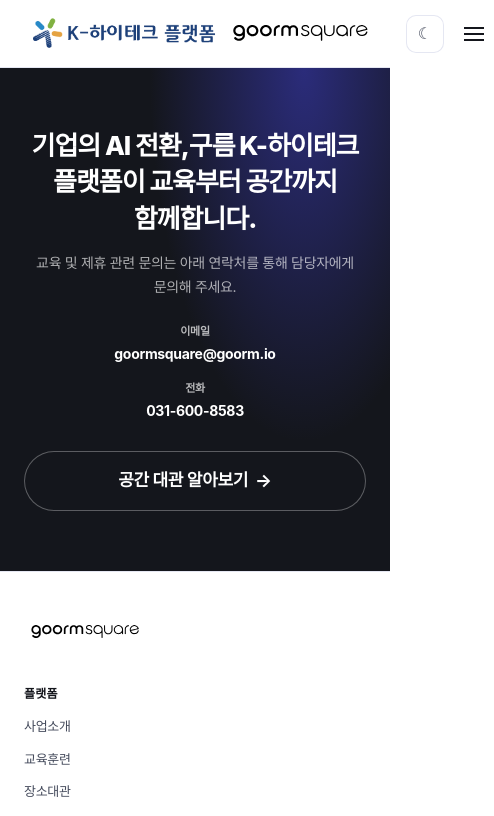
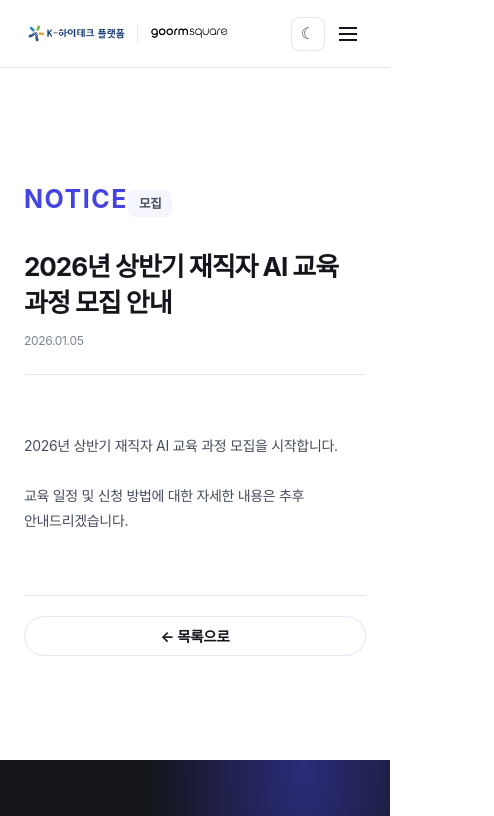
Before and after one commit to gain-0525/KHP_landingPage, a React (Vite) app: page /community/notice/1 in a window 390 px wide. Shown: the top 816 px of the page, 494 px wide, since content can reach past the window. Built offline with nearby package versions, Linux system fonts and the light colour scheme; a web font is replaced by a local one.

Commit message:
[Fix] #19 공지사항 수정

```diff
--- a/src/App.tsx
+++ b/src/App.tsx
@@ -12,6 +12,7 @@
 import "./components/common/ScrollToTop";
 import ScrollToTop from "./components/common/ScrollToTop";
 import CommunityPage from "./pages/CommunityPage";
+import NoticeDetailPage from './pages/NoticeDetailPage';
 
 function App() {
   return (
@@ -27,6 +28,10 @@
           <Route path="/space" element={<SpacePage />} />
           <Route path="/contact" element={<ContactPage />} />
           <Route path="/community" element={<CommunityPage />} />
+          <Route
+            path="/community/notice/:id"
+            element={<NoticeDetailPage />}
+          />
         </Routes>
       </main>
 
--- a/src/components/layout/Header.css
+++ b/src/components/layout/Header.css
@@ -6,7 +6,9 @@
   position: sticky;
   top: 0;
   z-index: 100;
+
   height: var(--header-h);
+
   background: rgba(255, 255, 255, 0.9);
   backdrop-filter: blur(14px);
   border-bottom: 1px solid var(--line);
@@ -14,11 +16,14 @@
 
 .hdr__in {
   height: 100%;
+
   display: flex;
   align-items: center;
   justify-content: space-between;
+
   gap: 32px;
 }
+
 
 /* =========================
    Logo
@@ -28,6 +33,7 @@
   display: flex;
   align-items: center;
   flex-shrink: 0;
+
   height: 100%;
 }
 
@@ -39,70 +45,38 @@
 
 .khp__icon {
   display: block;
-  width: 200px !important;
+
+  width: 200px;
   height: auto;
+
+  object-fit: contain;
 }
 
 .lockup__bar {
   width: 1px;
   height: 26px;
+
   margin: 0 16px;
+
   flex-shrink: 0;
+
   background: var(--line);
 }
 
 .lockup__logo {
   display: block;
-  width: 130px;
+
+  width: 150px;
   height: auto;
+
   object-fit: contain;
 }
 
-.lockup__khp {
-  margin-left: 8px;
-  font-size: 15px;
-  line-height: 1.1;
-  font-weight: 800;
-  letter-spacing: 0.02em;
-  color: var(--ink);
+/* 구름 로고 다크모드 */
+html[data-theme="dark"] .lockup__logo {
+  filter: invert(1);
 }
 
-.lockup__bar {
-  width: 1px;
-  height: 22px;
-  margin: 0 12px;
-  background: var(--line);
-}
-
-.wordmark {
-  font-size: 19px;
-  font-weight: 800;
-  letter-spacing: -0.05em;
-}
-
-.wordmark i {
-  font-style: normal;
-  font-weight: 400;
-}
-
-.gnb__link {
-  display: flex;
-  align-items: center;
-  gap: 6px;
-}
-
-.gnb__arrow {
-  width: 12px;
-  height: 12px;
-  flex-shrink: 0;
-
-  transition: transform 0.2s var(--ease);
-}
-
-/* 해당 메뉴가 열려 있을 때 화살표 위로 */
-.gnb__it:hover .gnb__arrow {
-  transform: rotate(180deg);
-}
 
 /* =========================
    Desktop Navigation
@@ -110,21 +84,33 @@
 
 .gnb {
   height: 100%;
+
   display: flex;
   align-items: stretch;
   justify-content: center;
+
   gap: 6px;
 }
 
 .gnb__it {
   position: relative;
+
   height: 100%;
+
   display: flex;
   align-items: center;
 }
 
+.gnb__link {
+  display: flex;
+  align-items: center;
+
+  gap: 6px;
+}
+
 .gnb__it > a {
   height: 100%;
+
   padding: 0 18px;
 
   display: flex;
@@ -132,6 +118,7 @@
 
   font-size: 15px;
   font-weight: 700;
+
   color: var(--ink-2);
 
   transition: color 0.18s var(--ease);
@@ -142,21 +129,46 @@
   color: var(--blue);
 }
 
-/* Dropdown */
+
+/* =========================
+   Navigation Arrow
+========================= */
+
+.gnb__arrow {
+  width: 12px;
+  height: 12px;
+
+  flex-shrink: 0;
+
+  transition: transform 0.2s var(--ease);
+}
+
+.gnb__it:hover .gnb__arrow {
+  transform: rotate(180deg);
+}
+
+
+/* =========================
+   Dropdown
+========================= */
 
 .gnb__sub {
   position: absolute;
+
   top: calc(100% - 2px);
   left: 50%;
 
   min-width: 180px;
+
   padding: 10px;
 
   background: var(--paper);
+
   border: 1px solid var(--line);
   border-radius: 14px;
 
-  box-shadow: 0 18px 40px -18px rgba(20, 22, 28, 0.25);
+  box-shadow:
+    0 18px 40px -18px rgba(20, 22, 28, 0.25);
 
   opacity: 0;
   visibility: hidden;
@@ -173,6 +185,7 @@
 .gnb__it:focus-within .gnb__sub {
   opacity: 1;
   visibility: visible;
+
   transform: translate(-50%, 0);
 }
 
@@ -180,10 +193,12 @@
   display: block;
 
   padding: 10px 12px;
+
   border-radius: 8px;
 
   font-size: 14px;
   font-weight: 600;
+
   color: var(--ink-2);
 
   white-space: nowrap;
@@ -193,16 +208,25 @@
   color: var(--blue);
   background: var(--mist);
 }
+
+
 /* =========================
-   Header right
+   Header Right
 ========================= */
 
 .hdr__side {
   display: flex;
   align-items: center;
+
   gap: 10px;
+
   flex-shrink: 0;
 }
+
+
+/* =========================
+   Theme Button
+========================= */
 
 .themebtn {
   width: 38px;
@@ -211,10 +235,14 @@
   display: grid;
   place-items: center;
 
+  flex-shrink: 0;
+
   border-radius: 10px;
 
   color: var(--ink-2);
-  box-shadow: inset 0 0 0 1px var(--line);
+
+  box-shadow:
+    inset 0 0 0 1px var(--line);
 
   transition:
     color 0.18s var(--ease),
@@ -226,29 +254,21 @@
   background: var(--mist);
 }
 
-.hdr__login {
-  padding: 9px 15px;
-  border-radius: 10px;
-
-  font-size: 14px;
-  font-weight: 700;
-
-  background: var(--ink);
-  color: var(--paper);
-}
 
 /* =========================
    Burger
 ========================= */
 
 .burger {
+  position: relative;
+
   width: 40px;
   height: 40px;
 
   display: none;
   place-items: center;
 
-  position: relative;
+  flex-shrink: 0;
 }
 
 .burger span,
@@ -271,6 +291,7 @@
 .burger span::before,
 .burger span::after {
   content: "";
+
   position: absolute;
   left: 0;
 }
@@ -283,41 +304,31 @@
   top: 6px;
 }
 
-.khp__icon {
-  display: block;
-  width: 80px;
-  object-fit: contain;
-}
+
 /* =========================
-   Mobile navigation
+   Mobile Navigation
 ========================= */
-.lockup__logo {
-  display: block;
-  width: 150px;
-  height: auto;
-  object-fit: contain;
-}
-
-html[data-theme="dark"] .lockup__logo {
-  filter: invert(1);
-}
 
 .mnav {
   display: none;
 
   position: fixed;
+
   top: var(--header-h);
   left: 0;
   right: 0;
 
-  max-height: calc(100vh - var(--header-h));
+  max-height:
+    calc(100vh - var(--header-h));
+
   overflow-y: auto;
 
+  padding: 12px 0 30px;
+
   background: var(--paper);
+
   border-top: 1px solid var(--line);
   border-bottom: 1px solid var(--line);
-
-  padding: 12px 0 30px;
 }
 
 .mnav.is-open {
@@ -326,7 +337,9 @@
 
 .mnav__g {
   padding: 18px 0;
-  border-bottom: 1px solid var(--line-2);
+
+  border-bottom:
+    1px solid var(--line-2);
 }
 
 .mnav__g > a {
@@ -341,6 +354,7 @@
 .mnav__g ul {
   display: flex;
   flex-direction: column;
+
   gap: 4px;
 
   margin-top: 10px;
@@ -361,6 +375,7 @@
   color: var(--blue);
 }
 
+
 /* =========================
    Dark Mode
 ========================= */
@@ -371,24 +386,21 @@
 
 html[data-theme="dark"] .gnb__sub {
   background: var(--surface);
-  box-shadow: 0 18px 40px -18px rgba(0, 0, 0, 0.8);
+
+  box-shadow:
+    0 18px 40px -18px rgba(0, 0, 0, 0.8);
 }
 
 html[data-theme="dark"] .mnav {
   background: var(--paper);
 }
 
-html[data-theme="dark"] .hdr__login {
-  background: var(--surface);
-  color: var(--ink);
-  box-shadow: inset 0 0 0 1px var(--line);
-}
 
 /* =========================
-   Responsive
+   태블릿
 ========================= */
 
-@media (max-width: 1024px) {
+@media (max-width: 768px) {
   .gnb {
     display: none;
   }
@@ -396,19 +408,94 @@
   .burger {
     display: grid;
   }
+
+  .hdr__in {
+    gap: 16px;
+  }
+
+  .khp__icon {
+    width: 150px;
+  }
+
+  .lockup__bar {
+    height: 22px;
+    margin: 0 12px;
+  }
+
+  .lockup__logo {
+    width: 120px;
+  }
+
+  .themebtn {
+    width: 36px;
+    height: 36px;
+  }
+
+  .burger {
+    width: 38px;
+    height: 38px;
+  }
 }
 
-@media (max-width: 640px) {
-  .lockup__khp,
-  .lockup__bar {
-    display: none;
+
+/* =========================
+   모바일
+========================= */
+
+@media (max-width: 480px) {
+  .hdr__in {
+    gap: 8px;
   }
 
-  .hdr__login {
-    display: none;
+  .khp__icon {
+    width: 105px;
   }
 
-  .wordmark {
-    font-size: 17px;
+  .lockup__bar {
+    height: 18px;
+
+    margin: 0 8px;
+  }
+
+  .lockup__logo {
+    width: 85px;
+  }
+
+  .hdr__side {
+    gap: 5px;
+  }
+
+  .themebtn {
+    width: 34px;
+    height: 34px;
+
+    border-radius: 8px;
+  }
+
+  .burger {
+    width: 36px;
+    height: 36px;
+  }
+
+  .burger span,
+  .burger span::before,
+  .burger span::after {
+    width: 18px;
+  }
+
+  .mnav {
+    padding: 8px 0 24px;
+  }
+
+  .mnav__g {
+    padding: 16px 0;
+  }
+
+  .mnav__g > a {
+    font-size: 16px;
+  }
+
+  .mnav__g li a {
+    font-size: 13px;
   }
 }
--- /dev/null
+++ b/src/data/notice.ts
@@ -0,0 +1,65 @@
+export type Notice = {
+  id: number;
+  category: string;
+  tagType?: "ink" | "blue";
+  title: string;
+  date: string;
+  content: string;
+};
+
+export const notices: Notice[] = [
+  {
+    id: 1,
+    category: "모집",
+    tagType: "ink",
+    title: "2026년 상반기 재직자 AI 교육 과정 모집 안내",
+    date: "2026.01.05",
+    content: `
+2026년 상반기 재직자 AI 교육 과정 모집을 시작합니다.
+
+교육 일정 및 신청 방법에 대한 자세한 내용은 추후 안내드리겠습니다.
+    `,
+  },
+  {
+    id: 2,
+    category: "안내",
+    tagType: "blue",
+    title: "구름스퀘어 판교 대관 운영 시간 변경 안내",
+    date: "2025.12.18",
+    content: `
+구름스퀘어 판교 대관 운영 시간이 변경됩니다.
+
+이용에 참고해 주시기 바랍니다.
+    `,
+  },
+  {
+    id: 3,
+    category: "행사",
+    title: "COMMIT WORKSHOP 12월 세션 참가 신청 오픈",
+    date: "2025.11.29",
+    content: `
+COMMIT WORKSHOP 12월 세션 참가 신청이 시작되었습니다.
+    `,
+  },
+  {
+    id: 4,
+    category: "안내",
+    tagType: "blue",
+    title: "KHP 협약 기업 대상 무료 대관 절차 개편 안내",
+    date: "2025.11.10",
+    content: `
+KHP 협약 기업 대상 무료 대관 절차가 개편되었습니다.
+
+자세한 내용은 담당자에게 문의해 주세요.
+    `,
+  },
+  {
+    id: 5,
+    category: "행사",
+    title: "제주 구름스퀘어 오픈 기념 커뮤니티 밋업 후기",
+    date: "2025.10.22",
+    content: `
+제주 구름스퀘어 오픈 기념 커뮤니티 밋업이 진행되었습니다.
+    `,
+  },
+];
--- /dev/null
+++ b/src/pages/NoticeDetailPage.css
@@ -0,0 +1,113 @@
+.notice-detail__head {
+  padding-bottom: 32px;
+  border-bottom: 1px solid var(--line);
+}
+
+.notice-detail__head .tag {
+  display: inline-flex;
+  margin-top: 24px;
+}
+
+.notice-detail__head h1 {
+  margin-top: 18px;
+  max-width: 900px;
+  font-size: clamp(28px, 4vw, 42px);
+  line-height: 1.35;
+  letter-spacing: -0.04em;
+  color: var(--ink);
+}
+
+.notice-detail__date {
+  margin-top: 14px;
+  font-size: 14px;
+  color: var(--ink-3);
+}
+
+.notice-detail__body {
+  min-height: 300px;
+  padding: 48px 0;
+  white-space: pre-line;
+  font-size: 16px;
+  line-height: 1.9;
+  color: var(--ink-2);
+}
+
+.notice-detail__bottom {
+  padding-top: 24px;
+  border-top: 1px solid var(--line);
+}
+
+
+/* =========================
+   태블릿
+========================= */
+@media (max-width: 768px) {
+  .notice-detail__head {
+    padding-bottom: 28px;
+  }
+
+  .notice-detail__head .tag {
+    margin-top: 20px;
+  }
+
+  .notice-detail__head h1 {
+    margin-top: 16px;
+    font-size: 32px;
+  }
+
+  .notice-detail__date {
+    font-size: 13px;
+  }
+
+  .notice-detail__body {
+    min-height: 260px;
+    padding: 40px 0;
+    font-size: 15px;
+    line-height: 1.85;
+  }
+
+  .notice-detail__bottom {
+    padding-top: 22px;
+  }
+}
+
+
+/* =========================
+   모바일
+========================= */
+@media (max-width: 480px) {
+  .notice-detail__head {
+    padding-bottom: 24px;
+  }
+
+  .notice-detail__head .tag {
+    margin-top: 18px;
+  }
+
+  .notice-detail__head h1 {
+    margin-top: 14px;
+    font-size: 26px;
+    line-height: 1.4;
+  }
+
+  .notice-detail__date {
+    margin-top: 10px;
+    font-size: 12px;
+  }
+
+  .notice-detail__body {
+    min-height: 220px;
+    padding: 32px 0;
+    font-size: 14px;
+    line-height: 1.8;
+  }
+
+  .notice-detail__bottom {
+    padding-top: 20px;
+  }
+
+  .notice-detail__bottom .btn {
+    width: 100%;
+    justify-content: center;
+  }
+}
--- /dev/null
+++ b/src/pages/NoticeDetailPage.tsx
@@ -0,0 +1,73 @@
+import { Link, useParams } from "react-router-dom";
+import { notices } from "../data/notice";
+
+import "../styles/global.css";
+import "./NoticeDetailPage.css";
+
+const NoticeDetailPage = () => {
+  const { id } = useParams();
+
+  const notice = notices.find(
+    (item) => item.id === Number(id)
+  );
+
+  if (!notice) {
+    return (
+      <main>
+        <section className="sec">
+          <div className="wrap">
+            <h1>공지사항을 찾을 수 없습니다.</h1>
+
+            <Link
+              to="/community#notice"
+              className="btn btn--sm btn--ghost"
+            >
+              공지사항으로 돌아가기
+            </Link>
+          </div>
+        </section>
+      </main>
+    );
+  }
+
+  return (
+    <main>
+      <section className="sec notice-detail">
+        <div className="wrap">
+          <div className="notice-detail__head">
+            <span className="eyebrow">
+              Notice
+            </span>
+
+            <span className="tag">
+              {notice.category}
+            </span>
+
+            <h1>
+              {notice.title}
+            </h1>
+
+            <p className="notice-detail__date">
+              {notice.date}
+            </p>
+          </div>
+
+          <div className="notice-detail__body">
+            {notice.content}
+          </div>
+
+          <div className="notice-detail__bottom">
+            <Link
+              to="/community#notice"
+              className="btn btn--sm btn--ghost"
+            >
+              ← 목록으로
+            </Link>
+          </div>
+        </div>
+      </section>
+    </main>
+  );
+};
+
+export default NoticeDetailPage;
```
Also changed, not shown: src/components/community/NoticeSection.css (+59 -3 lines), src/components/community/NoticeSection.tsx (+30 -57 lines).
